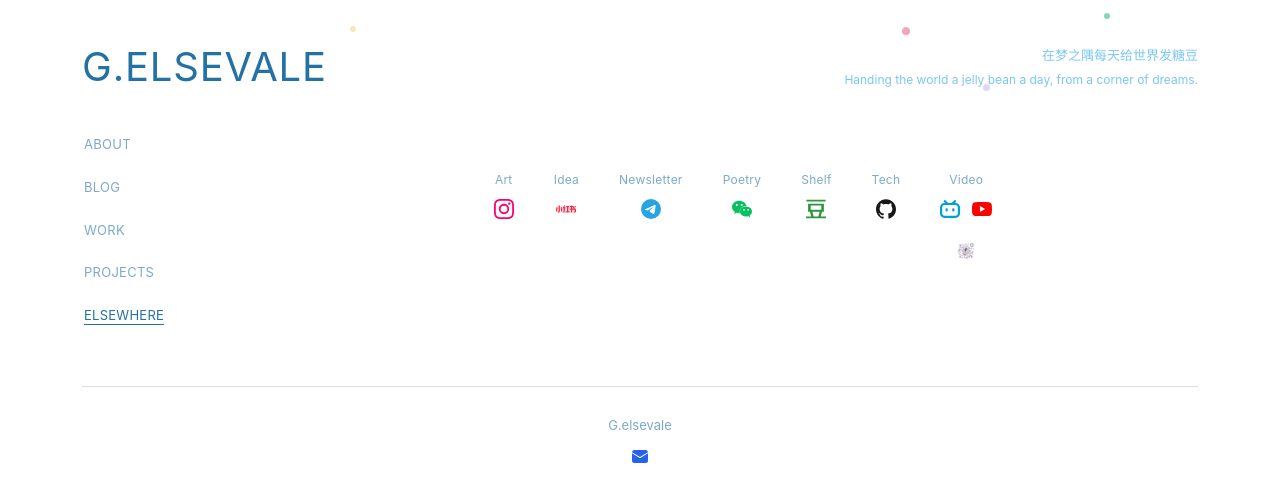
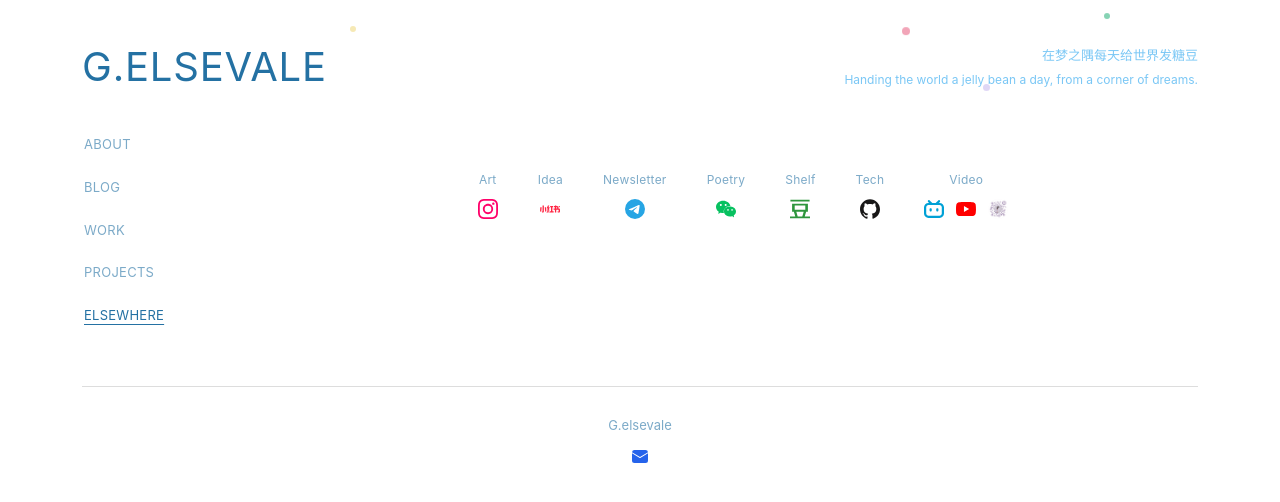
Before and after one commit to 7minami/7minami.github.io, a Jekyll site: the page built from index.html, in a window 1280 px wide. Shown: the top 502 px of the page. Built offline with Jekyll 4.4.1, drawn with Linux system fonts in a browser that asks for light colours.

Commit message:
Douyin QR joins the Video icon row as a third 20px item

```diff
--- a/_includes/contact-chips.html
+++ b/_includes/contact-chips.html
@@ -56,7 +56,9 @@
             <div class="chip-item" id="youtube">
                                       <a class="chip" href="https://youtube.com/@gelsevale" target="_blank" rel="noopener noreferrer" aria-label="YouTube @gelsevale"><span class="chip-icon chip-icon--youtube" aria-hidden="true"><svg viewBox="0 0 24 24" width="16" height="16" fill="currentColor" aria-hidden="true" focusable="false"><path d="M23.498 6.186a3.016 3.016 0 0 0-2.122-2.136C19.505 3.545 12 3.545 12 3.545s-7.505 0-9.377.505A3.017 3.017 0 0 0 .502 6.186C0 8.07 0 12 0 12s0 3.93.502 5.814a3.016 3.016 0 0 0 2.122 2.136c1.871.505 9.376.505 9.376.505s7.505 0 9.377-.505a3.015 3.015 0 0 0 2.122-2.136C24 15.93 24 12 24 12s0-3.93-.502-5.814zM9.545 15.568V8.432L15.818 12l-6.273 3.568z"/></svg></span></a>
                                     </div>
+            <div class="chip-item" id="douyin">
+              <img class="chip-qr" src="{{ '/assets/img/douyin-qr.png' | relative_url }}" alt="抖音：G/?" width="20" height="20" loading="lazy">
+            </div>
     </div>
-          <img class="chip-qr" src="{{ '/assets/img/douyin-qr.png' | relative_url }}" alt="抖音：G/?" width="20" height="20" loading="lazy">
   </div>
 </div>
--- a/assets/css/style.css
+++ b/assets/css/style.css
@@ -188,7 +188,6 @@
         width: 20px;
         max-width: 100%;
         height: auto;
-        margin-top: 12px;
         border: none;
         box-shadow: none;
       }
```
